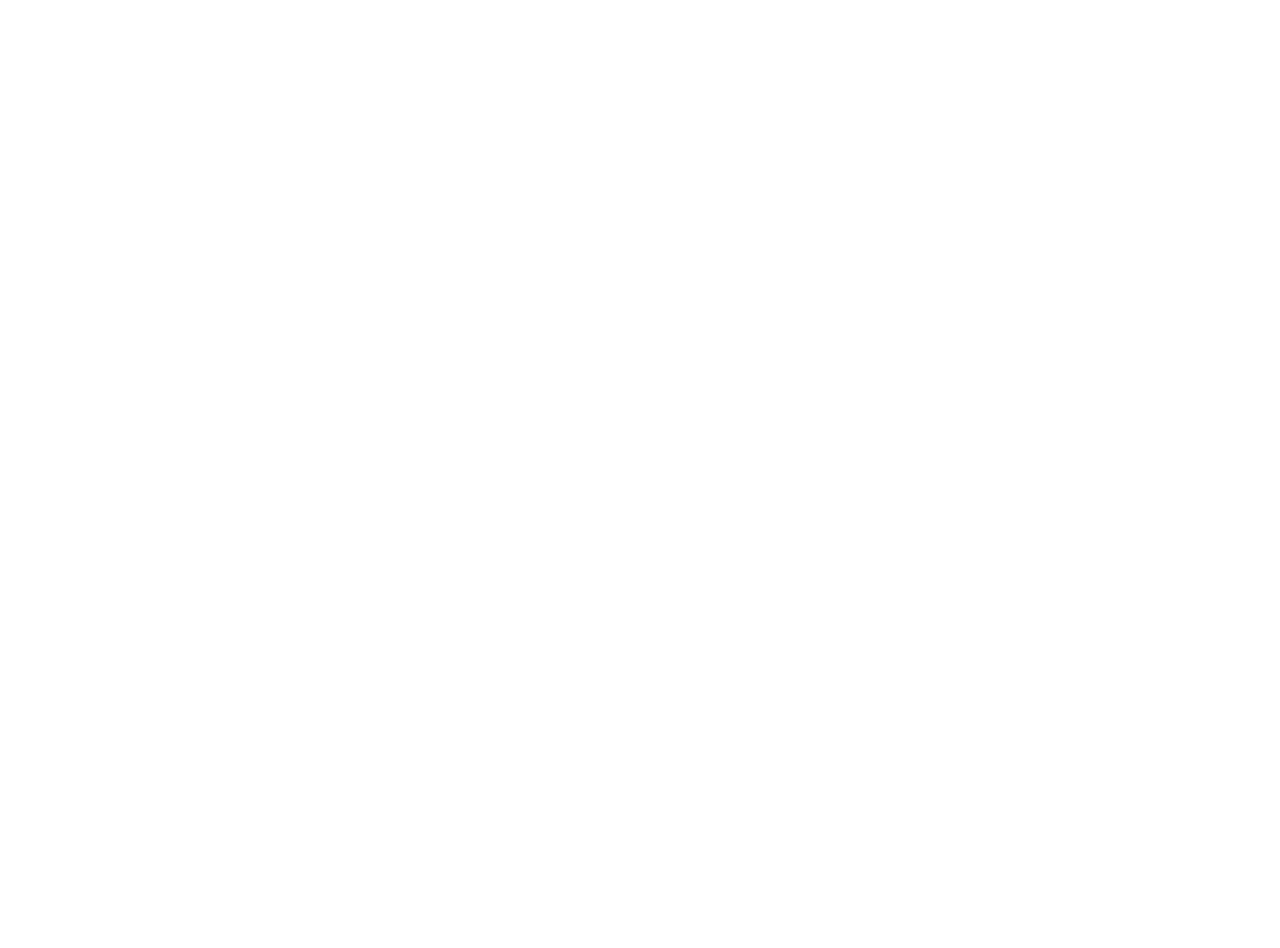
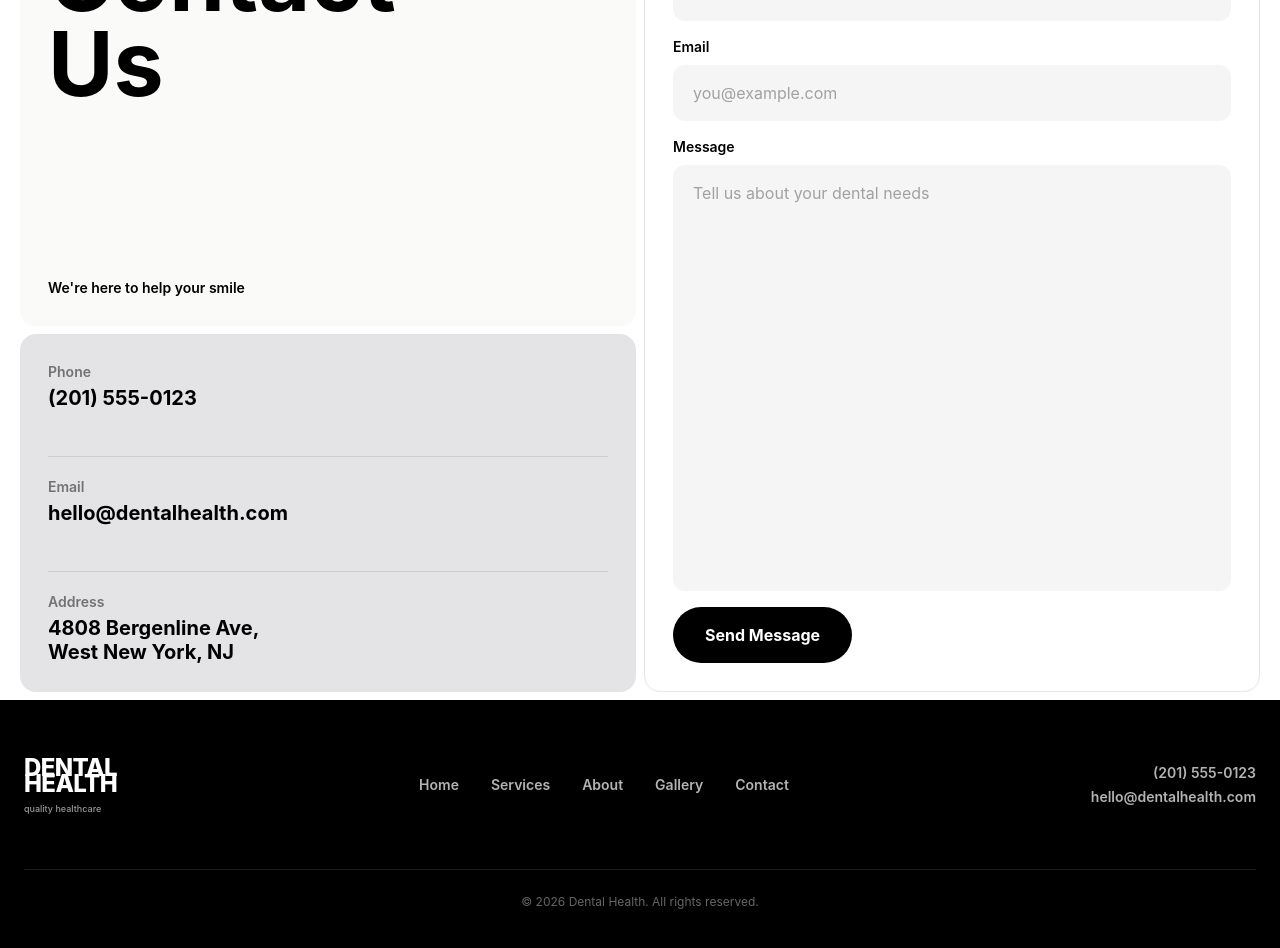
Before and after one commit to JormanOT/healt-care-AI-Page, a React (Vite) app: page / in a window 1280 px wide. Shown: the part 3300-4248 px from the top of the page. Before the commit the page ends 3200 px from the top, so only its background shows below. Built offline with nearby package versions, Linux system fonts and the light colour scheme; a web font is replaced by a local one.

Commit message:
[FEATURE] Se agregaron la seccion de contacto y el footer

```diff
--- a/src/App.tsx
+++ b/src/App.tsx
@@ -5,6 +5,8 @@
 import About from './components/About';
 import Services from './components/Services';
 import Gallery from './components/Gallery';
+import Contact from './components/Contact';
+import Footer from './components/Footer';
 
 export default function App() {
   const [showSplash, setShowSplash] = useState(true);
@@ -21,6 +23,8 @@
       <About />
       <Services />
       <Gallery />
+      <Contact />
+      <Footer />
     </div>
   );
 }
--- /dev/null
+++ b/src/components/Contact.tsx
@@ -0,0 +1,96 @@
+import type { RefObject } from 'react';
+import { useStaggeredReveal } from '../hooks/useStaggeredReveal';
+
+const contactInfo = [
+  { label: 'Phone', value: '(201) 555-0123' },
+  { label: 'Email', value: 'hello@dentalhealth.com' },
+  { label: 'Address', value: '4808 Bergenline Ave,\nWest New York, NJ' },
+];
+
+const inputClass =
+  'w-full px-4 py-3 md:px-5 md:py-4 bg-neutral-100 rounded-xl text-sm md:text-base text-black placeholder-neutral-400 outline-none focus:bg-white focus:ring-2 focus:ring-black/10 transition-all';
+
+export default function Contact() {
+  const { containerRef: revealRef, getAnimStyle } = useStaggeredReveal(3);
+
+  return (
+    <section
+      ref={revealRef as RefObject<HTMLElement>}
+      className="min-h-screen md:h-screen w-full overflow-hidden flex flex-col pt-1.5 md:pt-2 px-3 md:px-5 pb-1.5 md:pb-2 gap-1.5 md:gap-2"
+    >
+      <div className="flex-1 min-h-0 grid grid-cols-1 md:grid-cols-2 gap-1.5 md:gap-2">
+        {/* LEFT COLUMN */}
+        <div className="flex flex-col gap-1.5 md:gap-2">
+          {/* Heading card */}
+          <div
+            className="rounded-xl md:rounded-2xl bg-stone-50 p-5 md:p-7 flex flex-col justify-between flex-[1.2] min-h-[180px] md:min-h-0"
+            style={getAnimStyle(0)}
+          >
+            <h2 className="text-[clamp(3rem,7vw,6.5rem)] font-bold leading-[0.95] text-black">
+              Contact<br />
+              Us
+            </h2>
+            <p className="text-xs md:text-sm font-semibold text-black">
+              We're here to help your smile
+            </p>
+          </div>
+
+          {/* Info card */}
+          <div
+            className="rounded-xl md:rounded-2xl bg-zinc-200 p-5 md:p-7 flex-1 min-h-[200px] md:min-h-0 flex flex-col justify-between"
+            style={getAnimStyle(1)}
+          >
+            {contactInfo.map((info, i) => (
+              <div key={info.label} className={i > 0 ? 'pt-4 md:pt-5 border-t border-black/10' : ''}>
+                <p className="text-xs md:text-sm font-semibold text-black/50 mb-1">
+                  {info.label}
+                </p>
+                <p className="text-base md:text-xl font-bold text-black whitespace-pre-line leading-5 md:leading-6">
+                  {info.value}
+                </p>
+              </div>
+            ))}
+          </div>
+        </div>
+
+        {/* RIGHT COLUMN - Form */}
+        <div
+          className="rounded-xl md:rounded-2xl bg-white border border-neutral-200 p-5 md:p-7 min-h-[420px] md:min-h-0"
+          style={getAnimStyle(2)}
+        >
+          <form className="flex flex-col h-full gap-4" onSubmit={(e) => e.preventDefault()}>
+            <div>
+              <label htmlFor="contact-name" className="block text-xs md:text-sm font-semibold text-black mb-2">
+                Name
+              </label>
+              <input id="contact-name" type="text" placeholder="Your full name" className={inputClass} />
+            </div>
+            <div>
+              <label htmlFor="contact-email" className="block text-xs md:text-sm font-semibold text-black mb-2">
+                Email
+              </label>
+              <input id="contact-email" type="email" placeholder="you@example.com" className={inputClass} />
+            </div>
+            <div className="flex-1 flex flex-col min-h-0">
+              <label htmlFor="contact-message" className="block text-xs md:text-sm font-semibold text-black mb-2">
+                Message
+              </label>
+              <textarea
+                id="contact-message"
+                rows={4}
+                placeholder="Tell us about your dental needs"
+                className={`${inputClass} flex-1 min-h-[120px] resize-none`}
+              />
+            </div>
+            <button
+              type="submit"
+              className="self-start px-6 py-3 md:px-8 md:py-4 bg-black rounded-full text-white text-sm md:text-base font-bold hover:bg-neutral-800 hover:scale-105 transition-all duration-200 cursor-pointer"
+            >
+              Send Message
+            </button>
+          </form>
+        </div>
+      </div>
+    </section>
+  );
+}
--- /dev/null
+++ b/src/components/Footer.tsx
@@ -0,0 +1,61 @@
+const footerLinks = ['Home', 'Services', 'About', 'Gallery', 'Contact'];
+
+export default function Footer() {
+  return (
+    <footer className="bg-black text-white">
+      <div className="max-w-[1600px] mx-auto px-4 md:px-6 py-10 md:py-14">
+        <div className="flex flex-col md:flex-row items-center justify-between gap-10">
+          {/* Logo */}
+          <div className="flex flex-col items-center md:items-start">
+            <div className="text-xl md:text-2xl font-extrabold uppercase tracking-tight leading-none">
+              Dental
+            </div>
+            <div className="text-xl md:text-2xl font-extrabold uppercase tracking-tight leading-none -mt-1.5 md:-mt-2">
+              Health
+            </div>
+            <span className="text-[8px] md:text-[9px] font-medium leading-none mt-1.5 md:mt-2 text-white/60">
+              quality healthcare
+            </span>
+          </div>
+
+          {/* Links */}
+          <nav className="flex flex-wrap items-center justify-center gap-x-8 gap-y-3">
+            {footerLinks.map((link) => (
+              <a
+                key={link}
+                href="#"
+                onClick={(e) => e.preventDefault()}
+                className="text-sm font-semibold text-white/70 hover:text-white transition-colors duration-200"
+              >
+                {link}
+              </a>
+            ))}
+          </nav>
+
+          {/* Contact info */}
+          <div className="flex flex-col items-center md:items-end gap-1">
+            <a
+              href="tel:+12015550123"
+              className="text-sm font-semibold text-white/70 hover:text-white transition-colors duration-200"
+            >
+              (201) 555-0123
+            </a>
+            <a
+              href="mailto:hello@dentalhealth.com"
+              className="text-sm font-semibold text-white/70 hover:text-white transition-colors duration-200"
+            >
+              hello@dentalhealth.com
+            </a>
+          </div>
+        </div>
+
+        {/* Copyright */}
+        <div className="mt-10 md:mt-14 pt-6 border-t border-white/10 text-center">
+          <p className="text-xs text-white/40">
+            © {new Date().getFullYear()} Dental Health. All rights reserved.
+          </p>
+        </div>
+      </div>
+    </footer>
+  );
+}
```
